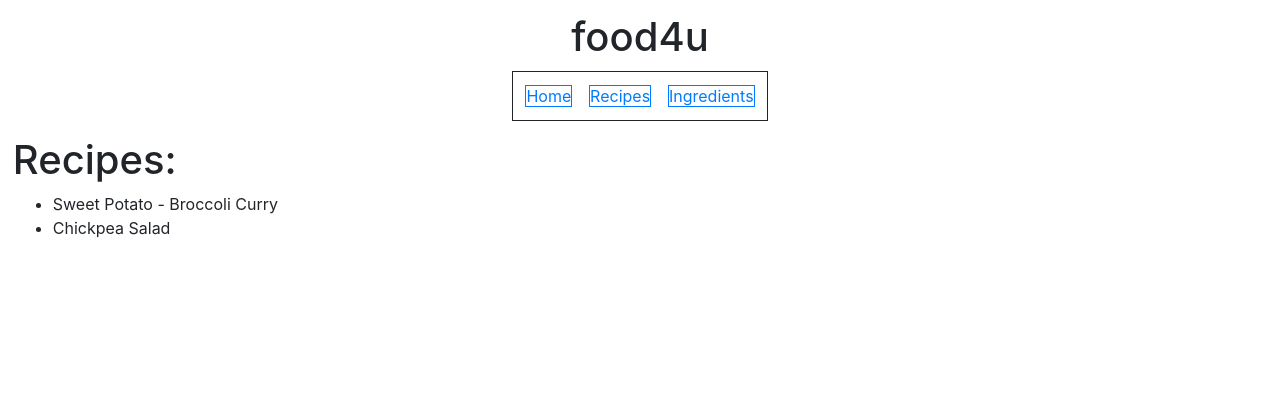
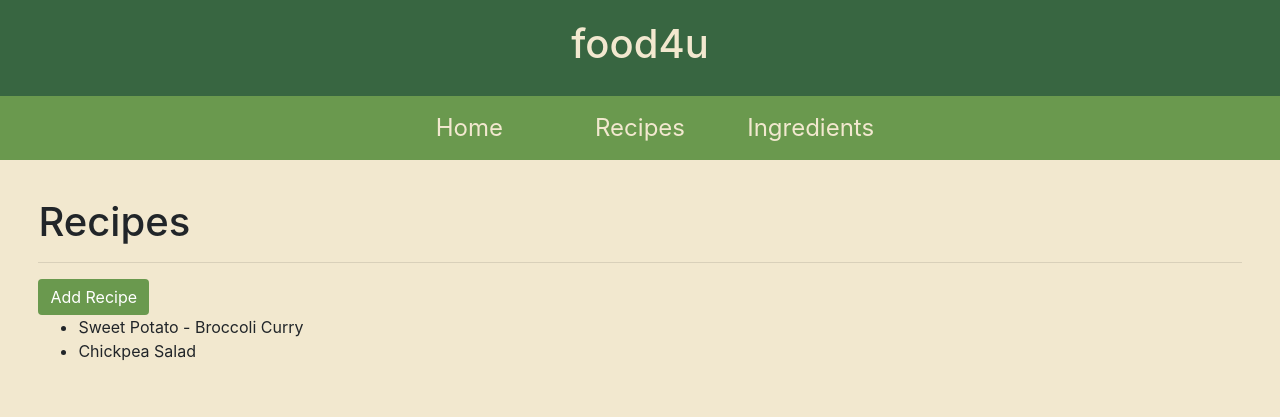
Before and after one commit to jonas-raedler/food4u, a Django app: page /home/recipes in a window 1280 px wide. Shown: the top 417 px of the page. Run offline with Django 4.2, Linux system fonts and the light colour scheme; some libraries are stand-ins or nearby versions.

Commit message:
finished website visuals and started adding recipe form

```diff
--- /dev/null
+++ b/food4u/recipes/forms.py
@@ -0,0 +1,4 @@
+from django import forms
+
+class RecipeForm(forms.Form):
+    # todo
--- a/food4u/recipes/static/recipes/styles.css
+++ b/food4u/recipes/static/recipes/styles.css
@@ -4,32 +4,86 @@
         url('../static/fonts/Poppins-Regular.ttf') format("truetype");
 }
 
+/*
+
+Color Palette
+--------------------
+Dark Green:  #386641
+Green:       #6A994E
+Light Green: #A7C957
+White:       #F2E8CF
+Red:         #BC4749
+--------------------
+
+*/
+
 body {
-    padding-top: 1%;
+    background-color: #F2E8CF;
+    font-size: 16px;
 }
 
-.navbar-wrapper {
-    background-color: #FFFFFF;
-    padding: 2px;
+.header {
+    background-color: #386641;
+    padding: 20px;
+    color: #F2E8CF;
 }
 
+
+/* Navbar */
 .navbar {
-
-    width: 20%;
-    border: 1px solid;
-    align: center;
+    background-color: #6A994E;
+    width: 100%;
+    padding: 0;
+    padding-right: 30%;
+    padding-left: 30%;
     margin: auto;
-    list-style-type: none;
-    padding: 12px;
-
 
 }
 
-.navbar-item a {
+/* Navbar Boxes */
+.navbar-item {
 
-    border: 1px solid;
+    width: max-content;
+    text-align: center;
+    padding: 14px;
+    font-size: 24px;
+    height: 100%;
 }
 
+.navbar-item:hover {
+    box-shadow: inset 0px 1.5px 0px 0px #000000;
+    background-color: #386641;
+}
+
+
+/* Links in Navbar Boxes */
+.navbar-item a {
+    color: #F2E8CF;
+}
+
+.navbar-item a:hover {
+    text-decoration: none;
+}
+
+
 .body {
-    padding: 1%;
+    padding: 3%;
 }
+
+body a {
+    color: black;
+    text-decoration: none;
+}
+
+body a:hover {
+    color: black;
+}
+
+.button {
+    background-color: #6A994E;
+    border: none;
+}
+
+.button:hover {
+    background-color: #386641;
+}
--- a/food4u/recipes/templates/recipes/layout.html
+++ b/food4u/recipes/templates/recipes/layout.html
@@ -11,25 +11,26 @@
 </head>
 <body>
 
-    <h1 align="center">food4u</h1>
+        <div class="header">
+            <h1 align="center">food4u</h1>
+        </div>
 
-    <div class="navbar-wrapper">
-        <nav class="navbar">
+        <div class="navbar row">
 
-            <div class="navbar-item">
+            <div class="navbar-item col">
                 <a href="">Home</a>
             </div>
 
-            <div class="navbar-item">
+            <div class="navbar-item col">
                 <a href="{% url 'recipes' %}">Recipes</a>
             </div>
 
-            <div class="navbar-item">
+            <div class="navbar-item col">
                 <a href="{% url 'ingredients' %}">Ingredients</a>
             </div>
 
-        </nav>
-    </div>
+        </div>
+
 
     <div class="body">
         {% block body%}
--- a/food4u/recipes/templates/recipes/recipes.html
+++ b/food4u/recipes/templates/recipes/recipes.html
@@ -2,10 +2,17 @@
 
 {% block title %} Recipes {% endblock %}
 
+
+
 {% block body %}
-<h1>Recipes:</h1>
+
+<h1>Recipes</h1>
+<hr>
+
+<a href="{% url 'add_recipe' %}" class="button btn btn-success" role="button">Add Recipe</a>
 <ul>
     <li>Sweet Potato - Broccoli Curry</li>
     <li>Chickpea Salad</li>
 </ul>
+
 {% endblock %}
--- a/food4u/recipes/urls.py
+++ b/food4u/recipes/urls.py
@@ -5,5 +5,6 @@ urlpatterns = [
     path("", views.index, name="index"),
     path("recipes", views.recipes, name="recipes"),
     path("recipes/<str:recipe>", views.recipe, name="recipe"),
-    path("ingredients", views.ingredients, name="ingredients")
+    path("add_recipe", views.add_recipe, name="add_recipe"),
+    path("ingredients", views.ingredients, name="ingredients"),
 ]
--- a/food4u/recipes/views.py
+++ b/food4u/recipes/views.py
@@ -14,3 +14,6 @@ def ingredients(request):
 
 def recipe(request):
     return HttpResponse("not yet.")
+
+def add_recipe(request):
+    return render(request, "recipes/add_recipe.html")
```
Also changed, not shown: food4u/recipes/templates/recipes/add_recipe.html (added, +41 -0 lines).
